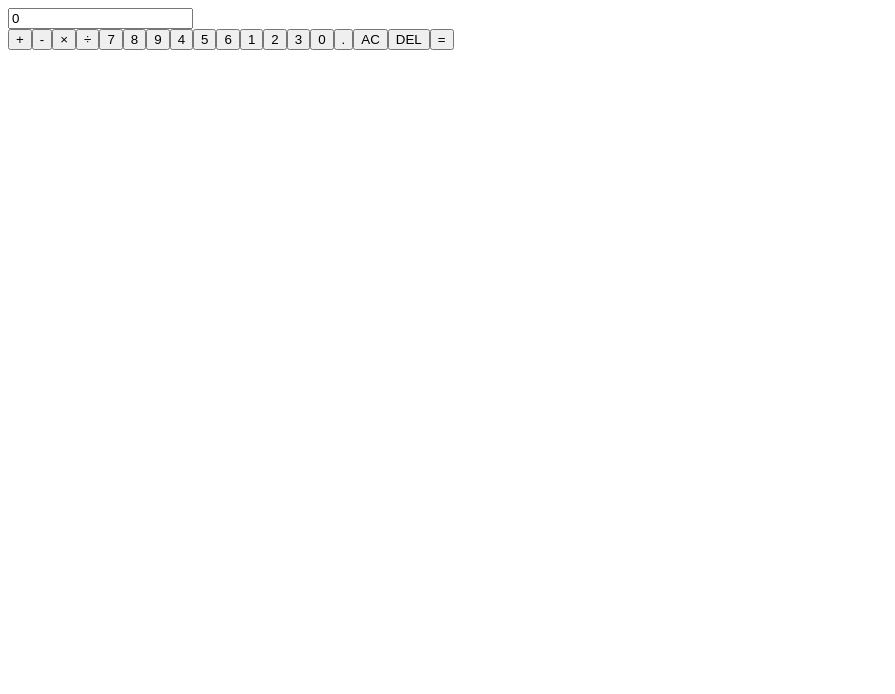
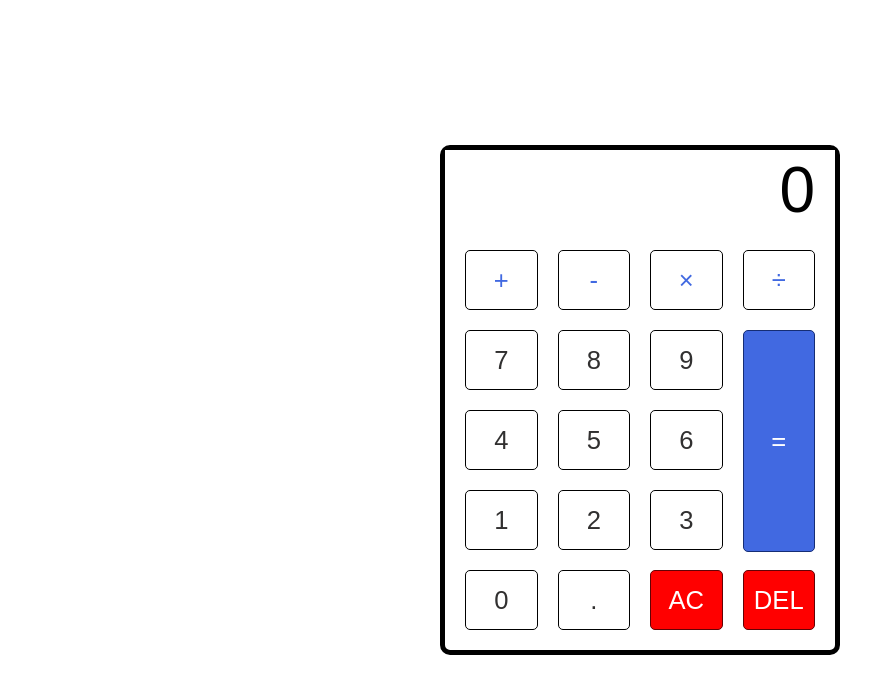
Before and after one commit to jvit1985/angular-calculator, an Angular app: page / in a window 1280 px wide. Shown: the top 694 px of the page, without its empty margins (0-895 px from the left). Built offline with nearby package versions, Linux system fonts and the light colour scheme.

Commit message:
added css styling for calculator

```diff
--- a/src/app/calculator/calculator.component.css
+++ b/src/app/calculator/calculator.component.css
@@ -0,0 +1,65 @@
+.calculator {
+    border: 5px solid black;
+    border-radius: 10px;
+    position: absolute;
+    top: 50%;
+    left: 50%;
+    transform: translate(-50%, -50%);
+    width: 400px;
+}
+
+.screen {
+    width: 100%;
+    font-size: 5rem;
+    height: 80px;
+    border: none;
+    background-color: white;
+    color: black;
+    text-align: right;
+    padding-right: 20px;
+    padding-left: 10px;
+}
+
+button {
+    height: 60px;
+    background-color: white;
+    border-radius: 5px;
+    border: 1px solid black;
+    background-color: transparent;
+    font-size: 2rem;
+    color: rgb(49, 48, 48);
+}
+
+button:hover {
+    background-color: #eaeaea;
+}
+
+.operation {
+    color: royalblue;
+}
+
+.all-clear, .delete {
+    background-color: red;
+    border-color: #630205;
+    color: white;
+}
+
+.equal-sign {
+    background-color: royalblue;
+    border-color: rgb(21, 45, 117);
+    color: white;
+    height: 74%;
+    grid-area: 2/4/6;
+}
+
+.delete {
+    background-color: red;
+    grid-area: 5/4;
+}
+
+.calculator-keys {
+    display: grid;
+    grid-template-columns: repeat(4, 1fr);
+    grid-gap: 20px;
+    padding: 20px;
+}
--- a/src/styles.css
+++ b/src/styles.css
@@ -1 +1,11 @@
 /* You can add global styles to this file, and also import other style files */
+html {
+    font-size: 80%;
+    box-sizing: border-box;
+}
+
+* {
+    margin: 0;
+    padding: 0;
+    box-sizing: inherit;
+}
```
